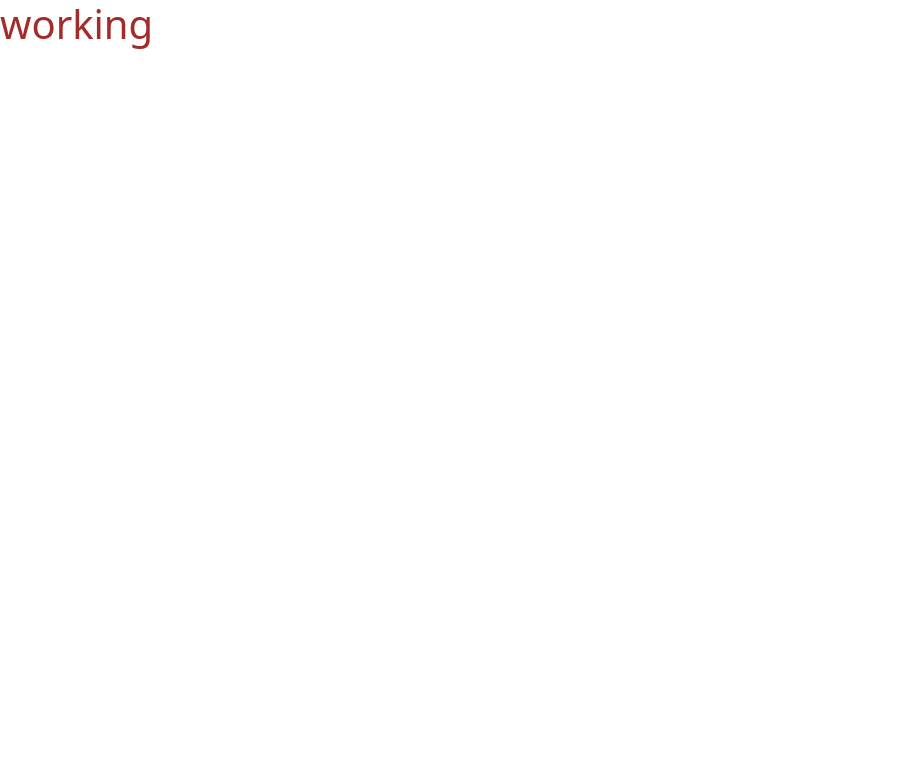
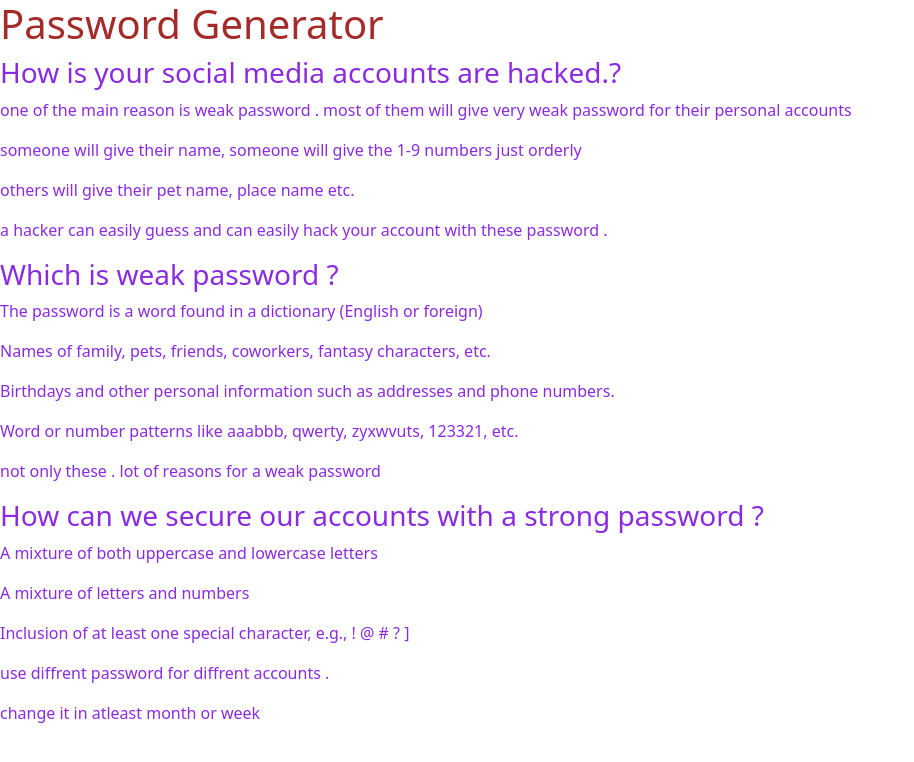
Before and after one commit to shamsuchoyimadathil/Password-Generator-With-Django, a Django app: page / in a window 1280 px wide. Before the commit the part shown is almost empty. Shown: the top 762 px of the page, without its empty margins (0-914 px from the left). Run offline with Django 3.2, Linux system fonts and the light colour scheme; some libraries are stand-ins or nearby versions.

Commit message:
modified main template and second page views, the rest is styling and few changes in views

```diff
--- a/app/templates/main.html
+++ b/app/templates/main.html
@@ -6,6 +6,34 @@
 {% endblock css %}
 
 {% block content %}
-    <h1>working</h1>
+    <div>
+        <h1>Password Generator</h1>
+    </div>
+
+    <div>
+        <h3> How is your social media accounts are hacked.?</h3>
+        <p>one of the main reason is weak password . most of them will give very weak password for their personal accounts</p>
+        <p>someone will give their name, someone will give the 1-9 numbers just orderly</p>
+        <p>others will give their pet name, place name etc.</p>
+        <p>a hacker can easily guess and can easily hack your account with these password .</p>
+    </div>
+
+    <div>
+        <h3>Which is weak password ?</h3>
+        <p>The password is a word found in a dictionary (English or foreign)</p>
+        <p>Names of family, pets, friends, coworkers, fantasy characters, etc.</p>
+        <p>Birthdays and other personal information such as addresses and phone numbers.</p>
+        <p>Word or number patterns like aaabbb, qwerty, zyxwvuts, 123321, etc.</p>
+        <p>not only these . lot of reasons for a weak password</p>
+    </div>
+
+    <div>
+        <h3>How can we secure our accounts with a strong password ?</h3>
+        <p>A mixture of both uppercase and lowercase letters</p>
+        <p>A mixture of letters and numbers</p>
+        <p>Inclusion of at least one special character, e.g., ! @ # ? ]</p>
+        <p>use diffrent password for diffrent accounts .</p>
+        <p>change it in atleast month or week</p>
+    </div>
 
 {% endblock content %}
--- a/app/views.py
+++ b/app/views.py
@@ -7,5 +7,33 @@ def main(request):
     return render(request,"main.html")
 
 def password_generator(request):
+    import random
+
+    letters = ['a', 'b', 'c', 'd', 'e', 'f', 'g', 'h', 'i', 'j', 'k', 'l', 'm', 'n', 'o', 'p', 'q', 'r', 's', 't', 'u', 'v', 'w', 'x', 'y', 'z', 'A', 'B', 'C', 'D', 'E', 'F', 'G', 'H', 'I', 'J', 'K', 'L', 'M', 'N', 'O', 'P', 'Q', 'R', 'S', 'T', 'U', 'V', 'W', 'X', 'Y', 'Z']
+    numbers = ['0', '1', '2', '3', '4', '5', '6', '7', '8', '9']
+    symbols = ['!', '#', '$', '%', '&', '(', ')', '*', '+']
+
+    print("Welcome to the PyPassword Generator!")
+    nr_letters= int(input("How many letters would you like in your password?\n"))
+    nr_symbols = int(input(f"How many symbols would you like?\n"))
+    nr_numbers = int(input(f"How many numbers would you like?\n"))
+
+    password = ""
+    for letter in range(1, nr_letters+1):
+        password = password+random.choice(letters)
+
+    for symbol in range(1, nr_symbols+1):
+        password = password+random.choice(symbols)
+
+    for number in range(1, nr_numbers+1):
+        password = password+random.choice(numbers)
+
+    random_password = ""
+    for d in range(1, len(password)):
+        random_password_generator = random.choice(password)
+        random_password += random_password_generator
+    message = f" your password is: {random_password}"
+    print(message)
+
 
     return render(request,"password_generator.html")
```
